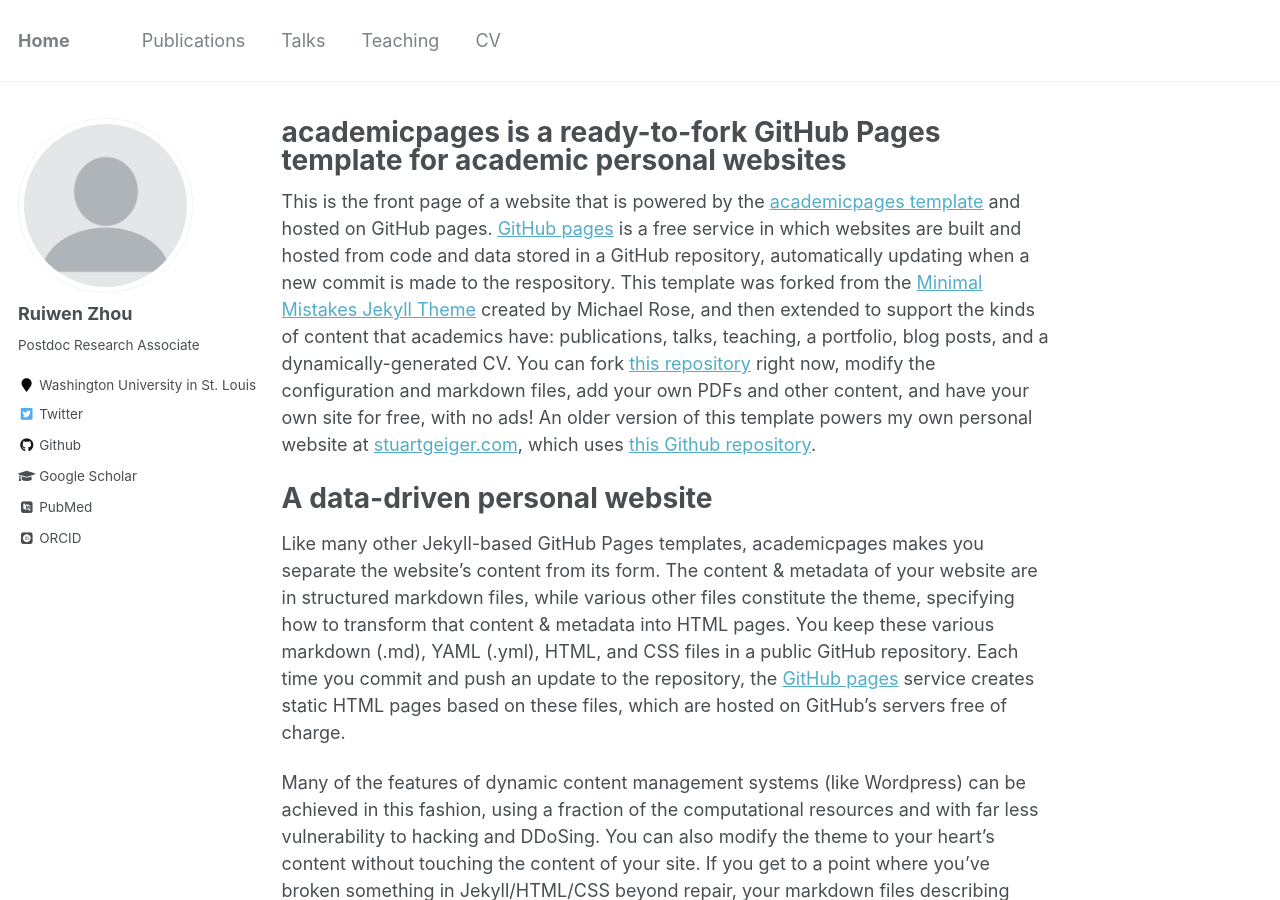
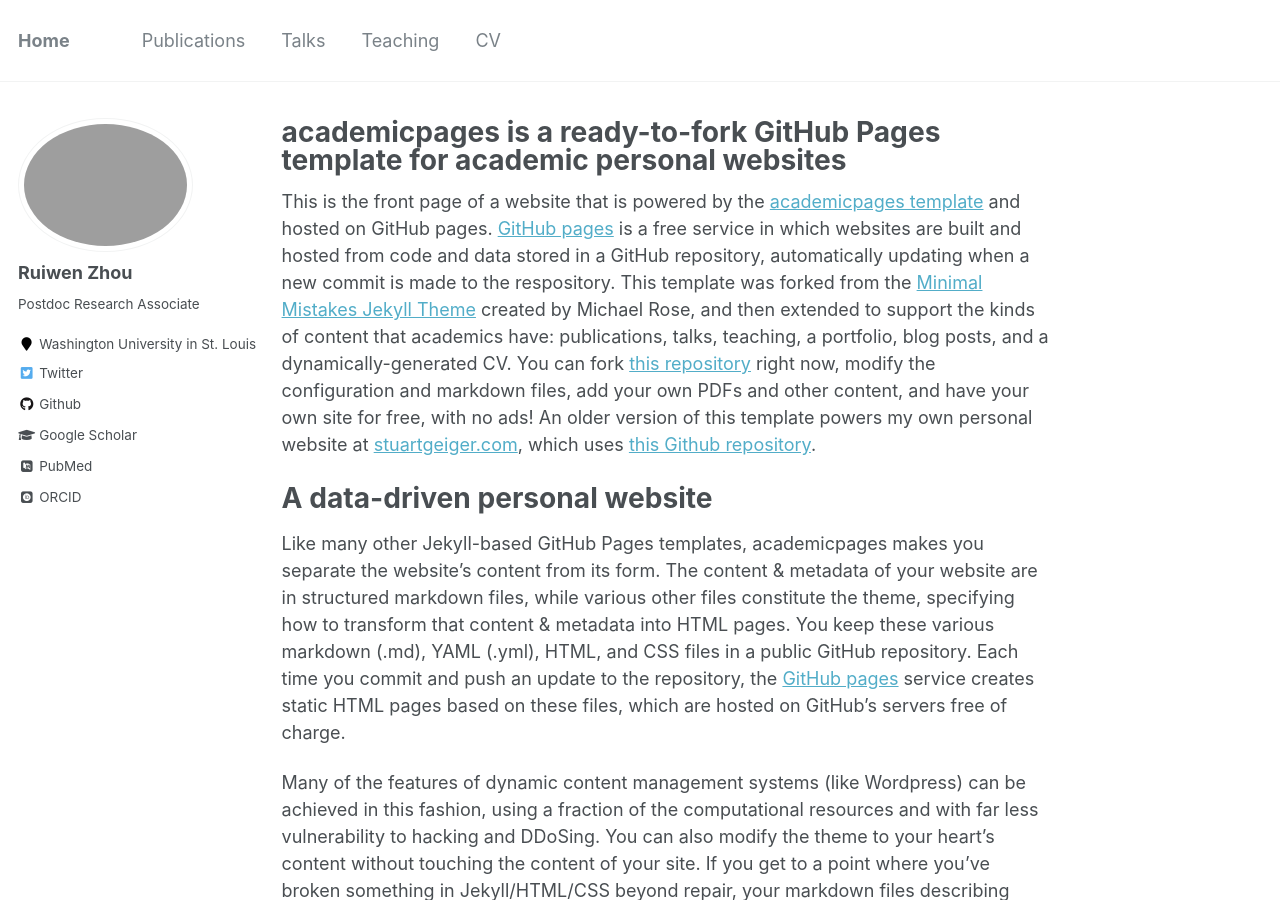
Before and after one commit to rivenzhou/ruiwenzhou, a Jekyll site: the page built from _pages/about.md, in a window 1280 px wide and 900 px high. Built offline with Jekyll 4.4.1, drawn with Linux system fonts in a browser that asks for light colours; some web fonts are replaced.

Commit message:
photo test again.

```diff
--- a/_config.yml
+++ b/_config.yml
@@ -81,7 +81,7 @@ analytics:
 # Site Author
 author:
   name             : "Ruiwen Zhou"
-  avatar           : "profile.png"
+  avatar           : "ruiwen_profile.png"
   bio              : "Postdoc Research Associate"
   location         :
   employer         : "Washington University in St. Louis"
```
